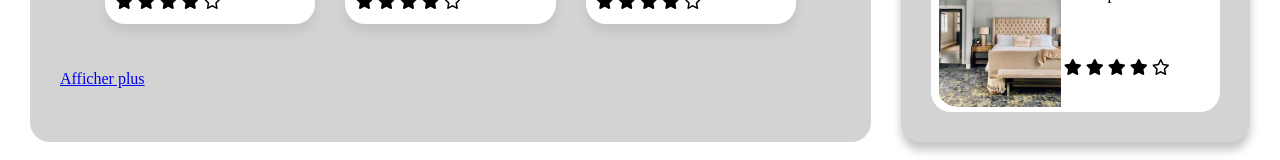
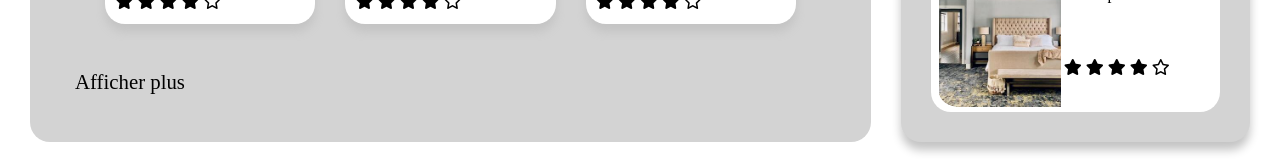
Before and after one commit to pittspoker/P2, a plain HTML site: page index.html in a window 1280 px wide. Shown: the part 599-759 px from the top of the page. Drawn offline with Linux system fonts and the light colour scheme.

Commit message:
Custom Lien Afficher plus

```diff
--- a/style.css
+++ b/style.css
@@ -75,6 +75,13 @@ article{
     font-size: 1em;
 }
 
+.more-class-button a{
+    text-decoration:none;
+    color: inherit;
+    font-size: 1.3em;
+    padding-left: 15px;
+}
+
 /* Populaire */
 
 .star-content{
```
